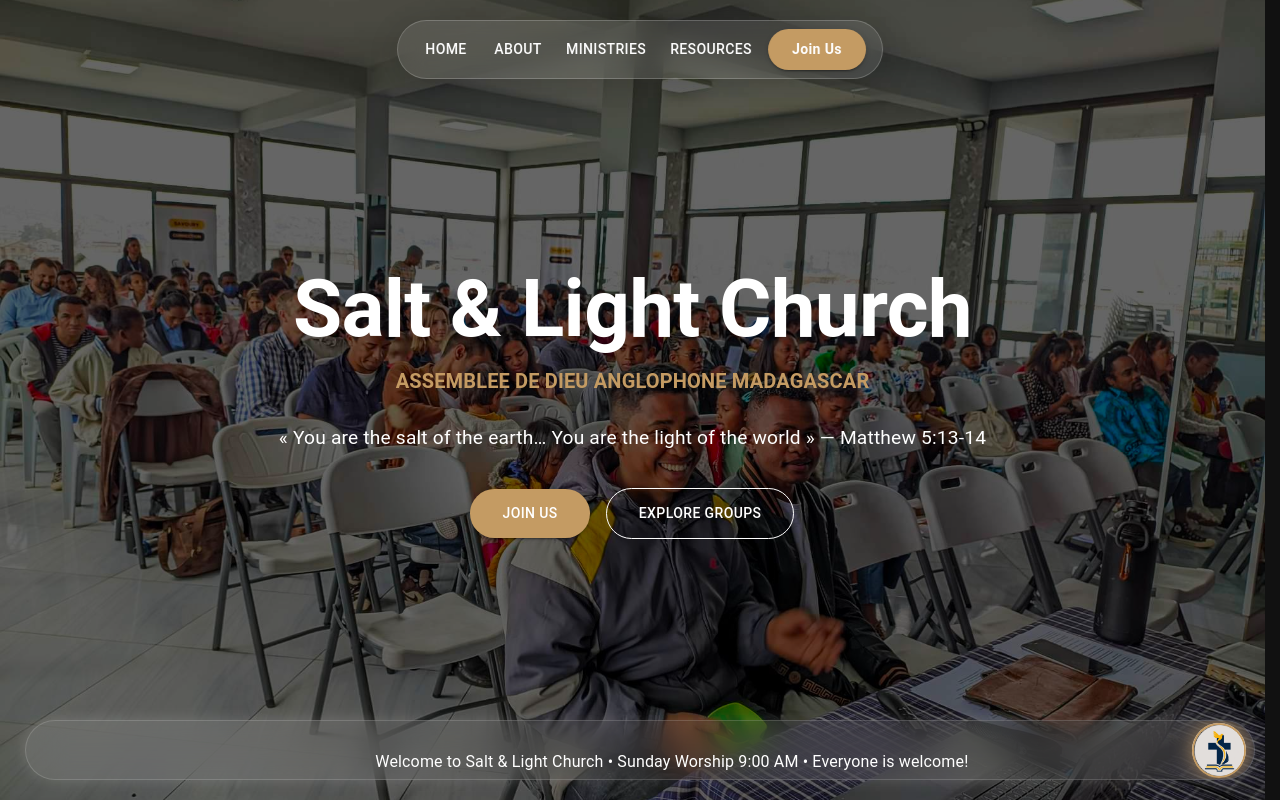
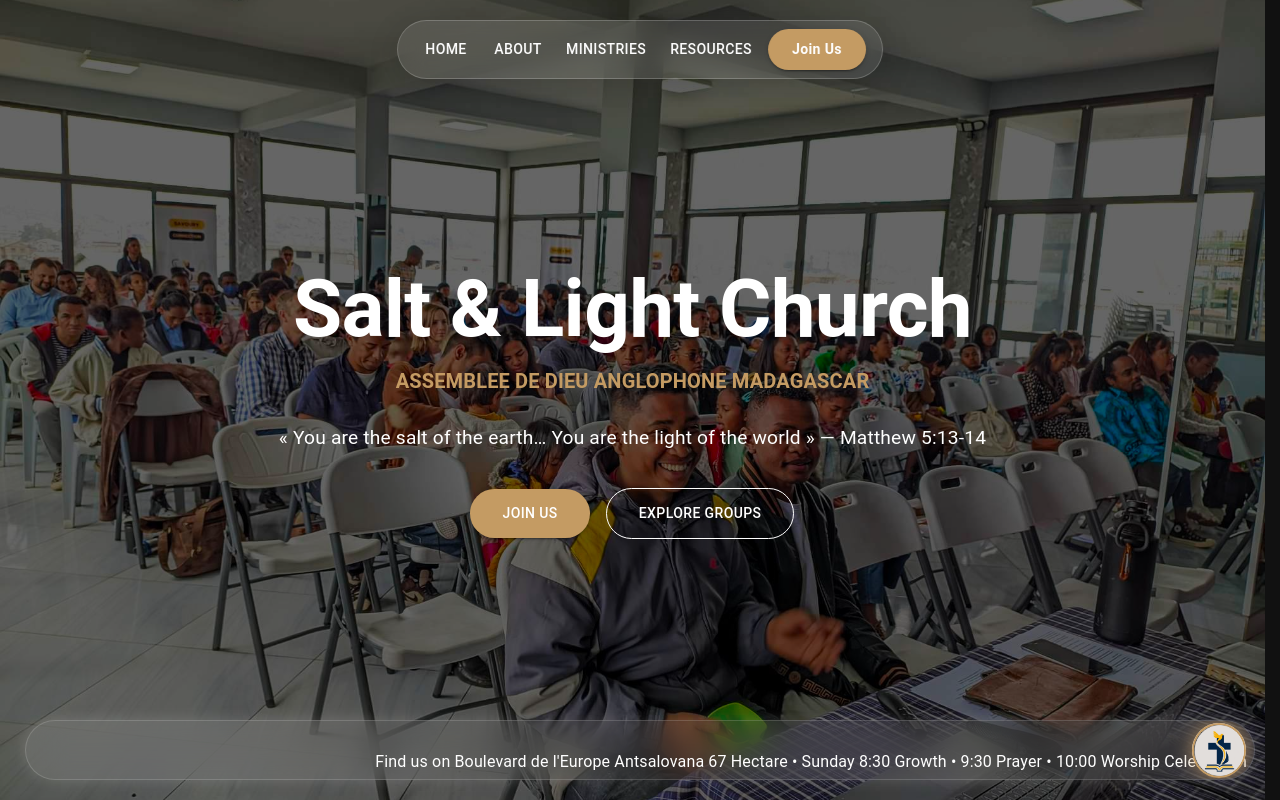
Before and after one commit to JayRostorfer/Salt-LightChurch, a Next.js app: page / in a window 1280 px wide. Shown: the top 800 px of the page. Built offline with nearby package versions, Linux system fonts and the light colour scheme.

Commit message:
Update BottomNav.js

```diff
--- a/src/components/layout/BottomNav.js
+++ b/src/components/layout/BottomNav.js
@@ -60,8 +60,7 @@
         animation: "textdefil 18s linear infinite",
       }}
     >
-      Welcome to Salt & Light Church • Sunday Worship 9:00 AM • Everyone is
-      welcome!
+      Find us on Boulevard de l'Europe Antsalovana 67 Hectare • Sunday 8:30 Growth • 9:30 Prayer • 10:00 Worship Celebration
     </Typography>
   </Box>
 
```
